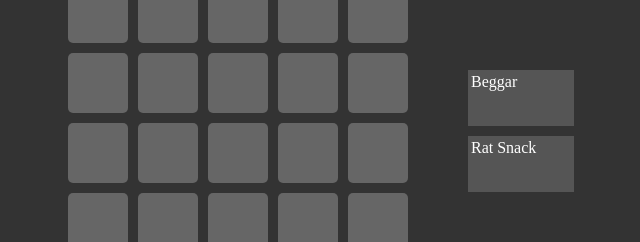
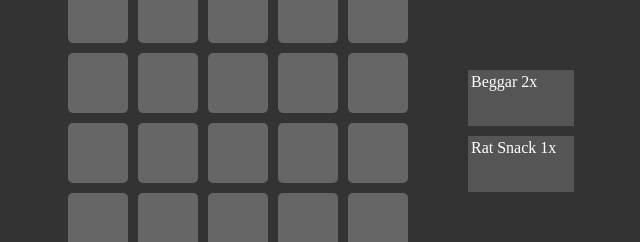
Before and after one commit to Rybadour/cards-n-catapults-idle, a React app: page / in a window 1280 px wide. Shown: the part 121-363 px from the top of the page, without its empty margins (352-992 px from the left). Built offline with nearby package versions, Linux system fonts and the light colour scheme.

Commit message:
Cards have dedicated inventory
 - Cards can't be replaced properly yet. Contexts can only do one
   modification to state per call.

```diff
--- a/src/App.tsx
+++ b/src/App.tsx
@@ -4,14 +4,17 @@ import './App.css';
 import {GridProvider} from './contexts/grid';
 import Grid from './components/grid';
 import CardList from './components/card-list';
+import { CardsProvider } from './contexts/cards';
 
 function App() {
   return (
     <GridProvider>
+    <CardsProvider>
       <div className="App">
         <Grid />
         <CardList />
       </div>
+    </CardsProvider>
     </GridProvider>
   );
 }
--- a/src/components/card-list.tsx
+++ b/src/components/card-list.tsx
@@ -1,19 +1,19 @@
 import classNames from 'classnames';
 import { useContext } from 'react';
-import cards from '../config/cards';
-import { GridContext } from '../contexts/grid';
+import cardsConfig from '../config/cards';
+import { CardsContext } from '../contexts/cards';
 import './card-list.css';
 
 export default function CardList() {
-  const grid = useContext(GridContext);
+  const cards = useContext(CardsContext);
 
   return <div className="card-list">
-    {Object.values(cards).map(card =>
+    {Object.values(cardsConfig).map(card =>
       <div
-        className={classNames("card", {selected: card === grid.selectedCard})}
-        onClick={() => grid.setSelectedCard(card)}
+        className={classNames("card", {selected: card === cards.selectedCard})}
+        onClick={() => cards.setSelectedCard(card)}
       >
-        {card.name}
+        {card.name} {cards.cards[card.id]}x
       </div>
     )}
   </div>;
--- a/src/components/grid.tsx
+++ b/src/components/grid.tsx
@@ -1,16 +1,19 @@
 import classNames from 'classnames';
 import { useCallback, useContext, useEffect } from 'react';
+import { CardsContext } from '../contexts/cards';
 import { GridContext } from '../contexts/grid';
+import { replaceSpaceWithCard } from '../gamelogic/grid-cards';
 import './grid.css';
 
 let lastTime = Date.now();
 
 export default function GridMap() {
   const grid = useContext(GridContext);
+  const cards = useContext(CardsContext);
 
   const addCard = useCallback((x: number, y: number) =>
-    grid.addCard(x, y),
-    [grid]
+    replaceSpaceWithCard(grid, cards, x, y),
+    [grid, cards]
   );
 
   useEffect(() => {
--- a/src/config/cards.ts
+++ b/src/config/cards.ts
@@ -1,7 +1,8 @@
-import { Ability, CardType } from "../shared/types";
+import { Ability, Card, CardType } from "../shared/types";
 
-const cards = {
+const cards: Record<string, Card> = {
   beggar: {
+    id: "",
     name: "Beggar",
     type: CardType.Person,
     description: "Produces 1 gold/s.",
@@ -9,6 +10,7 @@ const cards = {
     abilityStrength: 1,
   },
   ratSnack: {
+    id: "",
     name: "Rat Snack",
     type: CardType.Food,
     description: "Produces 1 gold for every adjacent person.",
@@ -18,4 +20,6 @@ const cards = {
   }
 };
 
+Object.keys(cards).forEach((cardId) => cards[cardId].id = cardId);
+
 export default cards;
--- /dev/null
+++ b/src/contexts/cards.tsx
@@ -0,0 +1,64 @@
+/* eslint-disable @typescript-eslint/no-empty-function */
+import { createContext, useState } from "react";
+import { Card, CardPack } from "../shared/types";
+
+export type CardsContext = {
+  cards: Record<string, number>,
+  selectedCard: Card | null,
+  setSelectedCard: (card: Card) => void,
+  hasCard: (card: Card) => boolean,
+  addCard: (card: Card) => void,
+  removeCard: (card: Card) => void,
+  openPack: (cardPack: CardPack) => void,
+};
+
+const defaultContext: CardsContext = {
+  cards: {beggar: 2, ratSnack: 1},
+  selectedCard: null,
+  setSelectedCard: (card) => {},
+  hasCard: (card) => false,
+  addCard: (card) => {},
+  removeCard: (card) => {},
+  openPack: (cardPack) => {},
+};
+
+export const CardsContext = createContext(defaultContext);
+
+export function CardsProvider(props: Record<string, any>) {
+  const [cards, setCards] = useState(defaultContext.cards);
+  const [selectedCard, setSelectedCard] = useState<Card | null>(null);
+
+  function hasCard(card: Card) {
+    return (cards[card.id] ?? 0) > 0;
+  }
+
+  function addCard(card: Card) {
+    const newCards = {
+      ...cards,
+      [card.id]: (cards[card.id] ?? 0) + 1,
+    };
+    setCards(newCards);
+  }
+
+  function removeCard(card: Card) {
+    const newCards = {
+      ...cards,
+      [card.id]: (cards[card.id] ?? 0) - 1,
+    };
+    setCards(newCards);
+  }
+
+  function openPack(cardPack: CardPack) {
+
+  }
+
+  return (
+    <CardsContext.Provider
+      value={{
+        cards, selectedCard,
+        setSelectedCard, hasCard, addCard, removeCard, openPack,
+      }}
+      {...props}
+    />
+  );
+}
--- a/src/contexts/grid.tsx
+++ b/src/contexts/grid.tsx
@@ -9,23 +9,17 @@ const height = 5;
 
 export type GridContext = {
   gridSpaces: (Card | null)[][],
-  selectedCard: Card | null,
   totalGold: number,
   goldPerSec: number,
-  addCard: (x: number, y: number) => void,
-  removeCard: (x: number, y: number) => void,
-  setSelectedCard: (card: Card) => void,
+  replaceCard: (x: number, y: number, newCard: Card) => (Card | null),
   update: (elapsed: number) => void,
 };
 
 const defaultContext: GridContext = {
   gridSpaces: [],
-  selectedCard: null,
   totalGold: 0,
   goldPerSec: 0,
-  addCard: (x, y) => {},
-  removeCard: (x, y) => {},
-  setSelectedCard: (card) => {},
+  replaceCard: (x, y, newCard) => null,
   update: (elapsed) => {},
 };
 for (let i = 0; i < height; ++i) {
@@ -40,7 +34,6 @@ export const GridContext = createContext(defaultContext);
 
 export function GridProvider(props: Record<string, any>) {
   const [gridSpaces, setGridSpaces] = useState(defaultContext.gridSpaces);
-  const [selectedCard, setSelectedCard] = useState<Card | null>(null);
   const [totalGold, setTotalGold] = useState(100);
   const [goldPerSec, setGoldPerSec] = useState(0);
 
@@ -48,23 +41,22 @@ export function GridProvider(props: Record<string, any>) {
     setTotalGold(totalGold + (elapsed/1000) * goldPerSec);
   }
 
-  function addCard(x: number, y: number) {
+  function replaceCard(x: number, y: number, newCard: Card) {
+    const oldCard = gridSpaces[y][x];
     const newGridSpaces = [ ...gridSpaces ];
-    newGridSpaces[y][x] = selectedCard;
+    newGridSpaces[y][x] = newCard;
     setGridSpaces(newGridSpaces);
 
     setGoldPerSec(getPerSecFromGrid(gridSpaces));
-  }
 
-  function removeCard(x: number, y: number) {
-
+    return oldCard;
   }
 
   return (
     <GridContext.Provider
       value={{
-        gridSpaces, selectedCard, totalGold, goldPerSec,
-        addCard, removeCard, setSelectedCard, update,
+        gridSpaces, totalGold, goldPerSec,
+        replaceCard, update,
       }}
       {...props}
     />
--- /dev/null
+++ b/src/gamelogic/grid-cards.tsx
@@ -0,0 +1,16 @@
+import { CardsContext } from "../contexts/cards";
+import { GridContext } from "../contexts/grid";
+
+export function replaceSpaceWithCard(grid: GridContext, cards: CardsContext, x: number, y: number) {
+  if (cards.selectedCard == null || !cards.hasCard(cards.selectedCard)) {
+    return;
+  }
+
+  const oldCard = grid.replaceCard(x, y, cards.selectedCard);
+  if (oldCard) {
+    // Combine with below call
+    cards.addCard(oldCard);
+  }
+
+  cards.removeCard(cards.selectedCard);
+}
--- a/src/shared/types.ts
+++ b/src/shared/types.ts
@@ -7,6 +7,7 @@ export enum CardType {
 }
 
 export type Card = {
+  id: string,
   name: string,
   type: CardType,
   description: string,
@@ -21,3 +22,13 @@ export enum Ability {
 }
 
 export type Grid = (Card | null)[][];
+
+export type CardPack = {
+  name: string,
+  cost: number,
+  quantity: number,
+  possibleCards: [{
+    card: Card,
+    chance: number,
+  }]
+};
```
